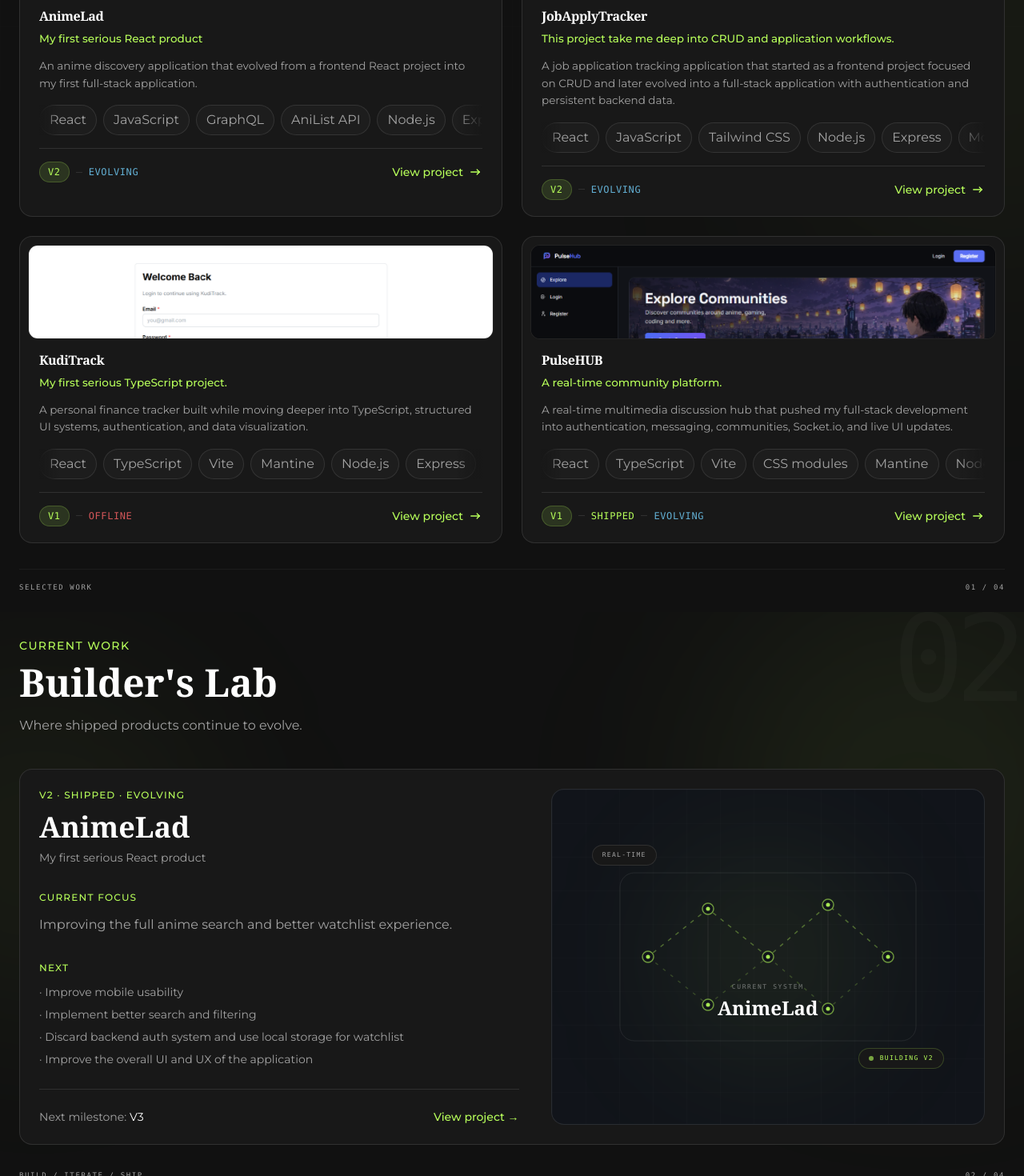
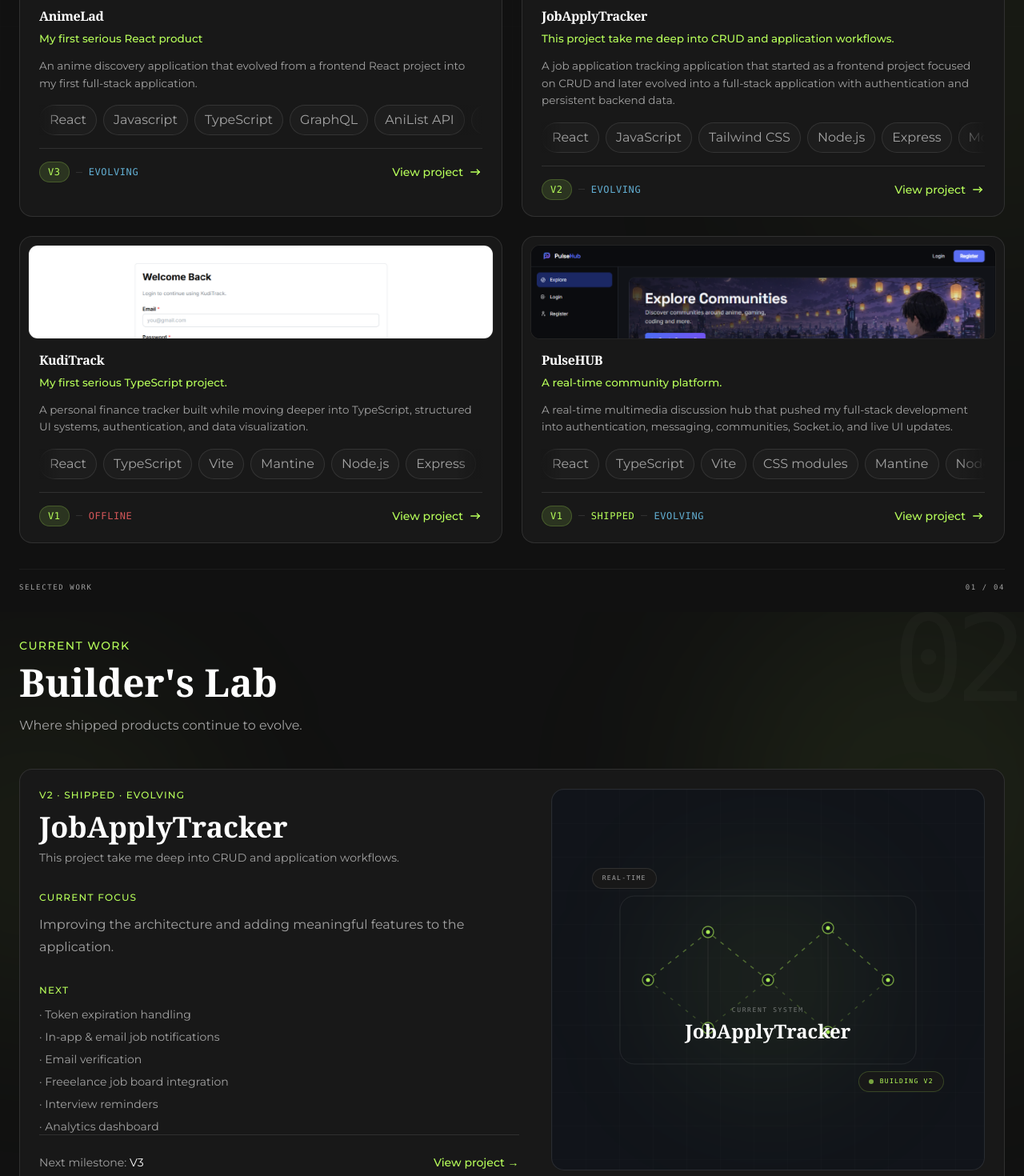
Before and after one commit to ladosky1/ladosky, a React (Vite) app: page / in a window 1280 px wide. Shown: the part 1080-2550 px from the top of the page at 80% size. Built offline with nearby package versions, Linux system fonts and the light colour scheme.

Commit message:
updated animelad and the my next project

```diff
--- a/src/data/buildersLab.ts
+++ b/src/data/buildersLab.ts
@@ -9,16 +9,18 @@ export type BuilderLabItem = {
 
 export const buildersLab: BuilderLabItem[] = [
   {
-    projectId: "AnimeLad",
+    projectId: "JobApplyTracker",
     currentVersion: "V2",
     status: ["shipped", "evolving"],
     currentFocus:
-      "Improving the full anime search and better watchlist experience.",
+      "Improving the architecture and adding meaningful features to the application.",
     next: [
-      "Improve mobile usability",
-      "Implement better search and filtering",
-      "Discard backend auth system and use local storage for watchlist",
-      "Improve the overall UI and UX of the application",
+      "Token expiration handling",
+      "In-app & email job notifications",
+      "Email verification",
+      "Freeelance job board integration",
+      "Interview reminders",
+      "Analytics dashboard",
     ],
     nextMilestone: "V3",
   },
--- a/src/data/buildlog.ts
+++ b/src/data/buildlog.ts
@@ -43,11 +43,11 @@ export const buildLog: BuildLogEntry[] = [
   {
     id: "animelad-fullstack",
     projectId: "animelad",
-    date: "March 2026",
-    title: "Started the full-stack evolution of AnimeLad",
+    date: "16 OCTOBER 2026",
+    title: "Improved UI, TypeScript, Localstorage Watchlist",
     description:
-      "Took the original frontend AnimeLad project and rebuilt it with a backend, API layer, authentication, and MongoDB.",
+      "Fully reworked the UI, added new features, migrated the whole project to TypeScript and added a watchlist feature using local storage to save user preferences.",
     xUrl:
-      "https://x.com/ladosky__/status/2032413707800637662",
+      "https://x.com/ladosky__/status/2111204822175424744?s=20",
   },
 ];
--- a/src/data/projects.ts
+++ b/src/data/projects.ts
@@ -56,11 +56,12 @@ export const projects: Project[] = [
 
     image: animeladImage,
     status: ["evolving"],
-    currentVersion: "V2",
+    currentVersion: "V3",
 
     technologies: [
       "React",
-      "JavaScript",
+      "Javascript",
+      "TypeScript",
       "GraphQL",
       "AniList API",
       "Node.js",
@@ -68,6 +69,7 @@ export const projects: Project[] = [
       "MongoDB",
       "Mongoose",
       "JWT",
+      "Tanstack",
     ],
 
     versions: [
@@ -81,6 +83,11 @@ export const projects: Project[] = [
         description:
           "Reworked into a full-stack application with an Express backend, API proxying, authentication, and MongoDB.",
       },
+      {
+        label: "V3",
+        description:
+          "Improved UI, improved features, migrated the whole project to TypeScript and added a watchlist feature using local storage to save user preferences."
+      }
     ],
 
     whatILearned: [
@@ -92,35 +99,28 @@ export const projects: Project[] = [
       "CORS",
       "Service-based backend structure",
       "MongoDB",
-      "Authentication",
+      "Migration from javascript to TypeScript",
+      "Tanstack Query",
     ],
 
     futureImprovements: [
-      "Reconnect the V2 frontend and backend",
-      "Improve the UI and overall UX",
-      "Refine the authentication experience",
-      "Complete and improve the watchlist experience",
+      "Further performance optimization",
+      "Additional anime discovery features",
+      "Improved watchlist management",
+      "Expanded testing and accessibility coverage"
     ],
 
     links: [
       {
-        label: "V1 GitHub",
-        href: "https://github.com/ladosky1/Anime-Finder-App",
-      },
-      {
-        label: "V1 Live",
-        href: "https://animelad.netlify.app/",
-      },
-      {
-        label: "V2 GitHub",
+        label: "V3 GitHub",
         href: "https://github.com/ladosky1/AnimeSearchApp",
       },
       {
-        label: "V2 Frontend",
+        label: "V3 Frontend",
         href: "https://animelad-v2.vercel.app/",
       },
       {
-        label: "V2 Backend",
+        label: "V3 Backend",
         href: "https://animelad.onrender.com",
       },
     ],
@@ -134,6 +134,10 @@ export const projects: Project[] = [
         title: "AnimeLad development",
         href: "https://x.com/ladosky__/status/2007921756124917955",
       },
+      {
+        title: "AnimeLad V3 development",
+        href: "https://x.com/ladosky__/status/2111204822175424744?s=20",
+      }
     ],
   },
 
--- a/src/sections/BuildersLab.tsx
+++ b/src/sections/BuildersLab.tsx
@@ -110,7 +110,7 @@ function BuildIllustration() {
           </p>
 
           <p className="mt-1 font-serif text-xl font-semibold text-white md:text-2xl">
-            AnimeLad
+            JobApplyTracker
           </p>
         </div>
 
--- a/src/sections/Hero.tsx
+++ b/src/sections/Hero.tsx
@@ -158,7 +158,7 @@ function Hero() {
                     Current work
                   </p>
                   <p className="mt-0.5 text-xs font-semibold text-white">
-                    AnimeLad
+                    JobApplyTracker
                   </p>
                 </div>
               </div>
```
Also changed, not shown: src/assets/images/projects/animelad.png.
